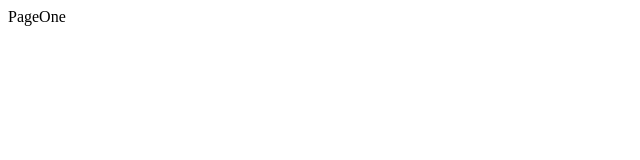
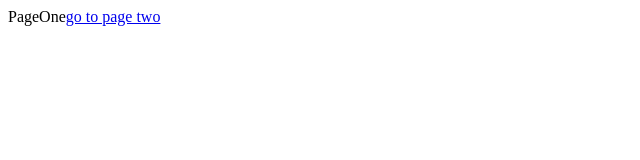
Before and after one commit to averagealloy/streamo-client, a React (Create React App) app: page / in a window 1280 px wide. Shown: the top 160 px of the page, without its empty margins (0-640 px from the left). Built offline with nearby package versions, Linux system fonts and the light colour scheme.

Commit message:
dont do it this way

```diff
--- a/src/components/App.js
+++ b/src/components/App.js
@@ -2,14 +2,21 @@
 import { BrowserRouter, Route} from 'react-router-dom'
 
 const PageOne = () => {
-    return <div>PageOne</div>
+    return (
+    <div>
+        PageOne
+        <a href="/pagetwo">go to page two</a>
+    </div>
+    )
 }
+
 
 const PageTwo = () => {
     return(
         <div>
             PageTwo
             <button>click meh</button>
+            <a href="/">go to page one</a>
         </div>
         )
 }
```
